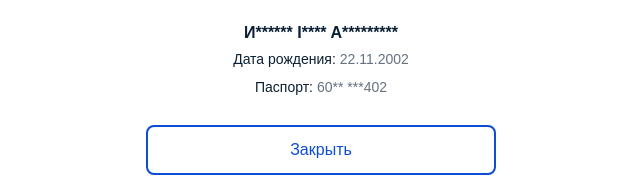
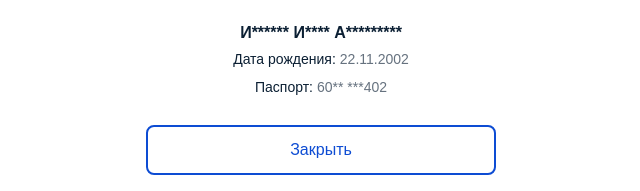
Before and after one commit to AlexaaaAl/g0suslugi, a plain HTML site: page ivaninkeles.html in a window 1280 px wide. Shown: the part 348-539 px from the top of the page, 319-959 px from the left. Drawn offline with Linux system fonts and the light colour scheme; a web font is replaced by a local one.

Commit message:
Add files via upload

```diff
--- a/ivaninkeles.html
+++ b/ivaninkeles.html
@@ -378,7 +378,7 @@
                 </div>
             </div>
 
-    <div class="person-data person-data-attrs mt-24"><div class="mb-4 person-data-wrap attr-wrap"><div class="small-text mb-4 mr-4 attr-title hide">ФИО: </div><div class="attrValue title-h6 bold text-center">И****** I**** A*********</div></div><div class="mb-4 person-data-wrap attr-wrap"><div class="small-text mb-4 mr-4 attr-title">Дата рождения: </div><div class="attrValue small-text gray">22.11.2002</div></div><div class="mb-4 person-data-wrap attr-wrap"><div class="small-text mb-4 mr-4 attr-title">Паспорт: </div><div class="attrValue small-text gray">60** ***402</div></div></div>
+    <div class="person-data person-data-attrs mt-24"><div class="mb-4 person-data-wrap attr-wrap"><div class="small-text mb-4 mr-4 attr-title hide">ФИО: </div><div class="attrValue title-h6 bold text-center">И****** И**** A*********</div></div><div class="mb-4 person-data-wrap attr-wrap"><div class="small-text mb-4 mr-4 attr-title">Дата рождения: </div><div class="attrValue small-text gray">22.11.2002</div></div><div class="mb-4 person-data-wrap attr-wrap"><div class="small-text mb-4 mr-4 attr-title">Паспорт: </div><div class="attrValue small-text gray">60** ***402</div></div></div>
 
     <div class="mt-24">
       <a href="/" class="button">Закрыть</a>
```
